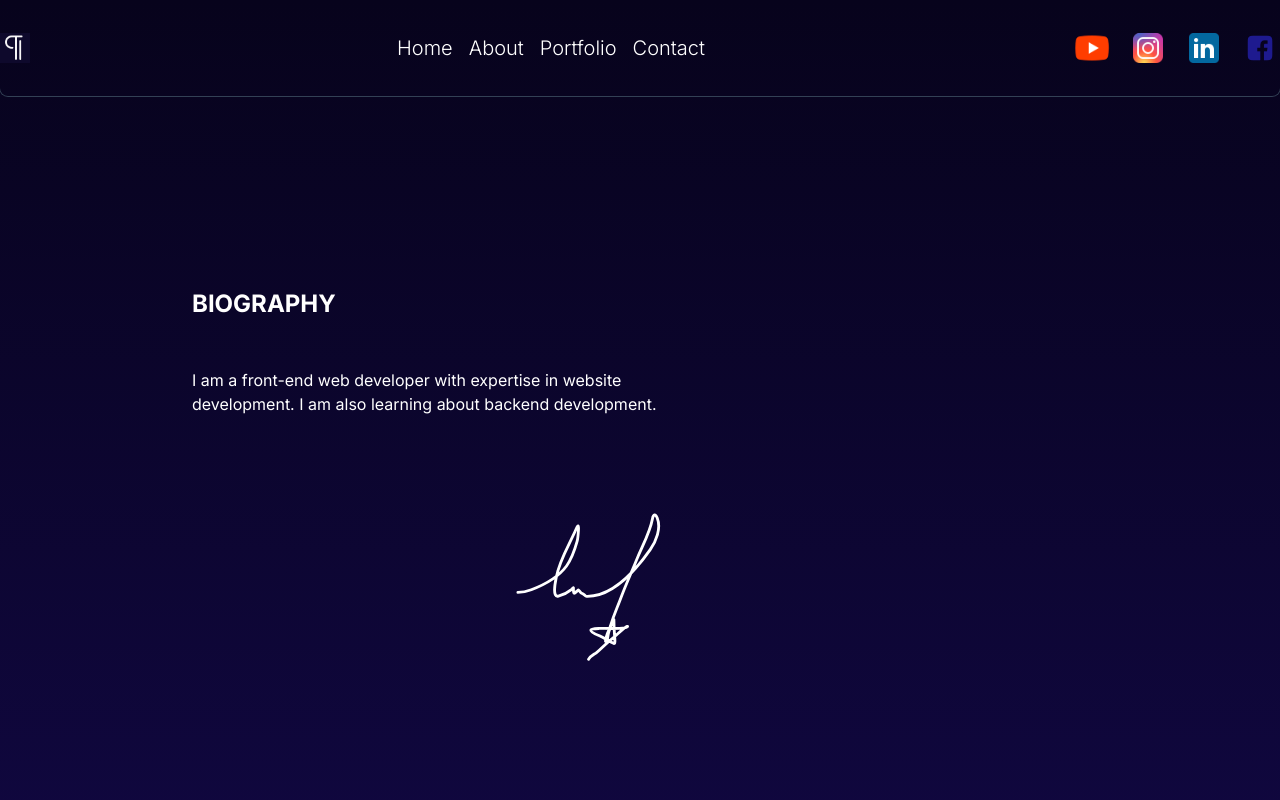
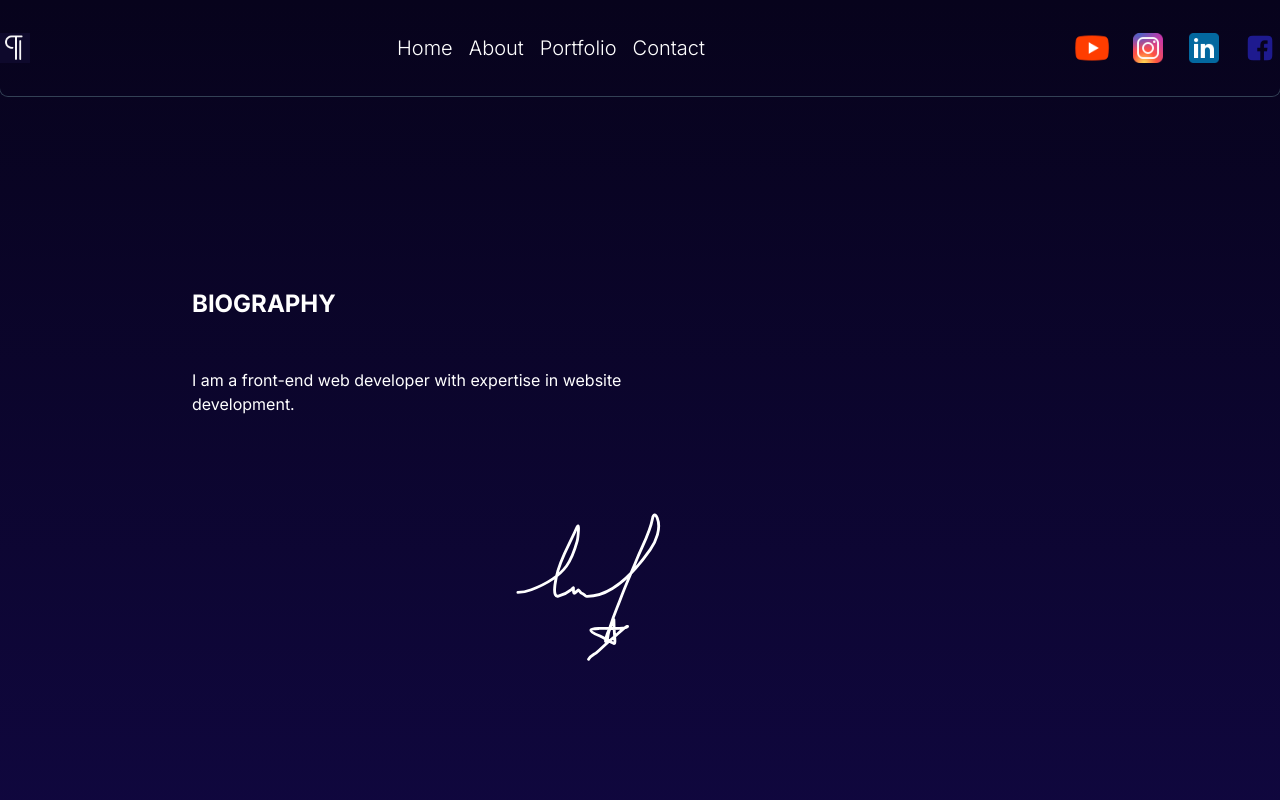
Before and after one commit to SaraNaveed02/portfolio, a Next.js app: page /about in a window 1280 px wide. Shown: the top 800 px of the page. Built offline with nearby package versions, Linux system fonts and the light colour scheme.

Commit message:
Update page.tsx

```diff
--- a/src/app/about/page.tsx
+++ b/src/app/about/page.tsx
@@ -20,7 +20,7 @@ const Aboutpage = () => {
               <h1 className="font-bold text-2xl">BIOGRAPHY</h1>
               {/* BIOGRSPHY DESC */}
               <p className="text:lg">
-              I am a front-end web developer with expertise in website development. I am also learning about backend development.</p>
+              I am a front-end web developer with expertise in website development.</p>
               {/* BIOGRSPHY SIGN SVG */}
               <div className=""></div>
               {/* BIOGRSPHY SCROLL SVG */}
```
